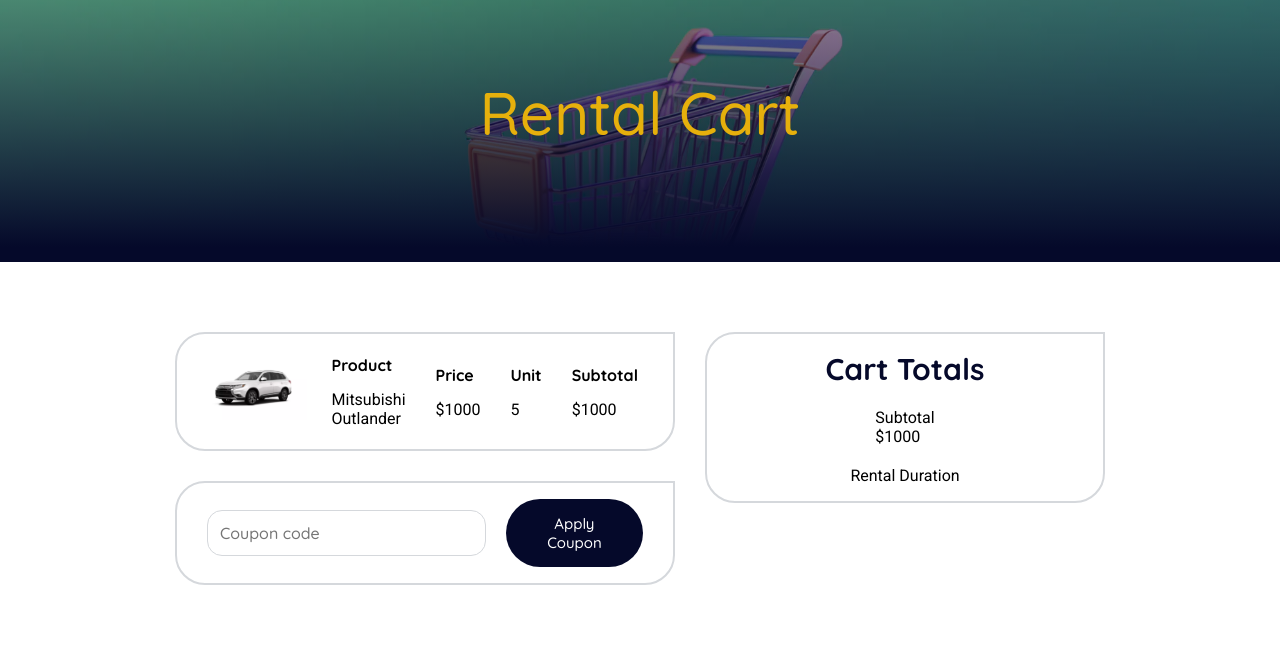
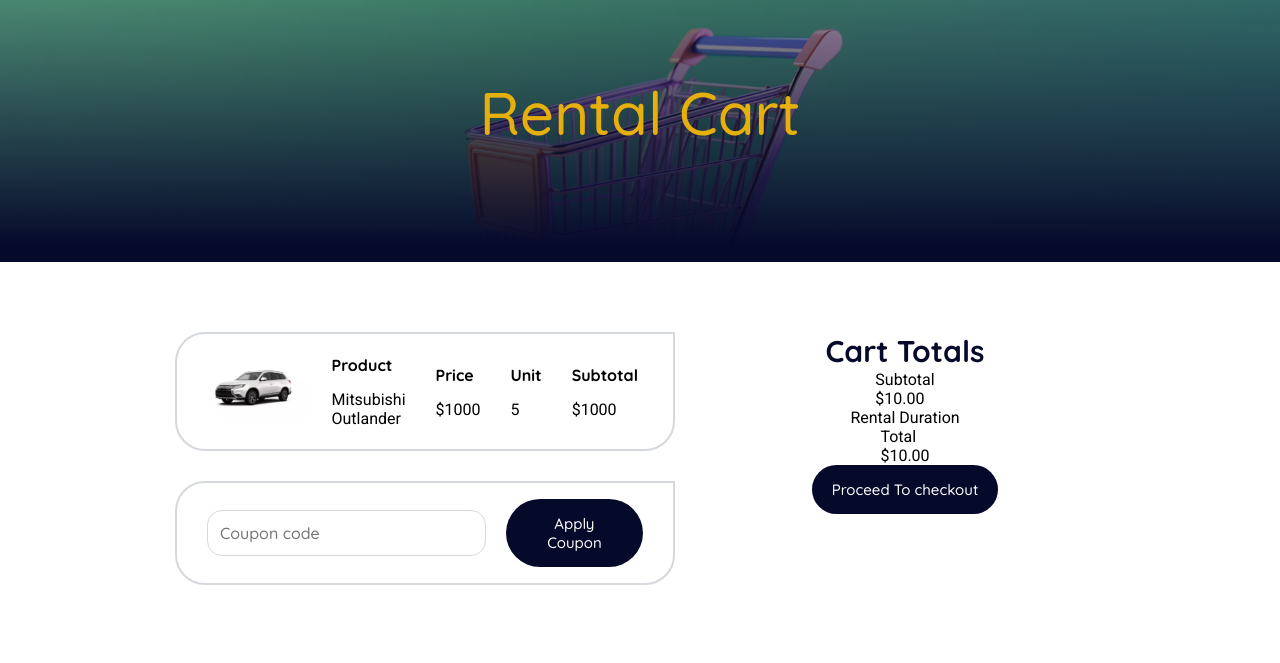
Before and after one commit to Kelvin-Peprah/car-rental, a plain HTML site: page cart.html in a window 1280 px wide. Shown: the part 108-771 px from the top of the page. Drawn offline with nearby package versions, Linux system fonts and the light colour scheme.

Commit message:
cart update

```diff
--- a/cart.html
+++ b/cart.html
@@ -118,27 +118,36 @@
 								</div>
 							</div>
 						</div>
-						<form action="#" method="get" class="flex-container">
+						<form action="#" method="get" class="flex-container form-1">
 							<input
 								type="text"
 								name="coupon"
 								id="coupon"
 								placeholder="Coupon code"
+								required
 							/>
 							<button type="submit" class="link-button-1">Apply Coupon</button>
 						</form>
 					</div>
 
-					<div class="flex-container cart-box">
+					<form class="cart-box">
 						<div class="cart-title">Cart Totals</div>
 						<div class="cart-inner-box">
-
-								<div>Subtotal</div>
-								<div>$1000</div>
-							</div>
-							<div class="inner-box">Rental Duration</div>
+							<div>Subtotal</div>
+							<div>$10.00</div>
 						</div>
-					</div>
+						<div class="cart-inner-box">Rental Duration</div>
+						<span class="line-divider"></span>
+						<div class="cart-inner-box">
+							<div>Total</div>
+							<div>$10.00</div>
+						</div>
+						<div class="total">
+							<button type="submit" class="link-button-1 total-button">
+								Proceed To checkout
+							</button>
+						</div>
+					</form>
 				</div>
 			</section>
 		</main>
```
